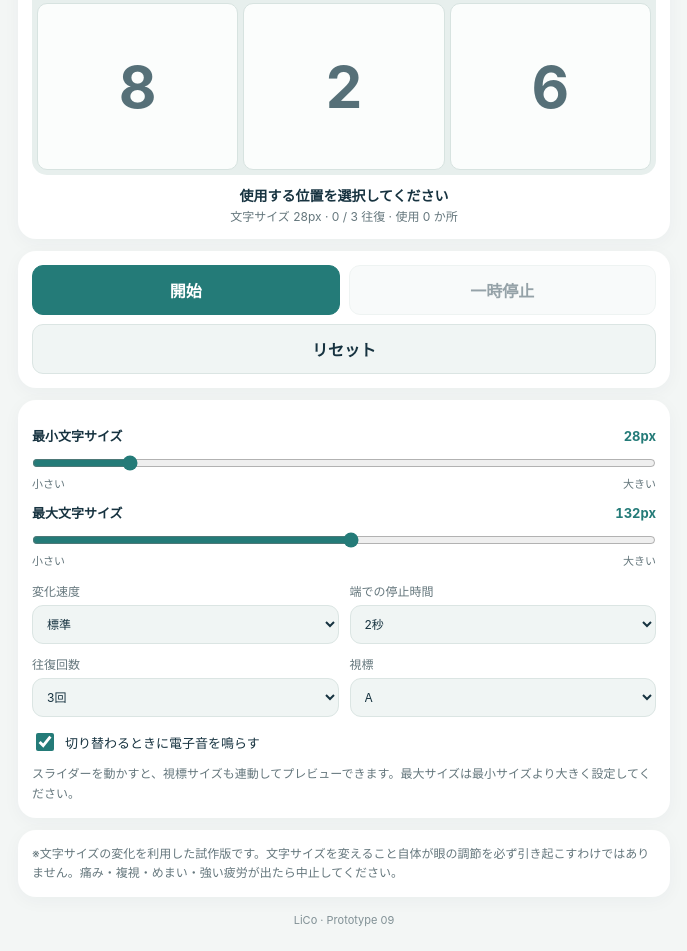
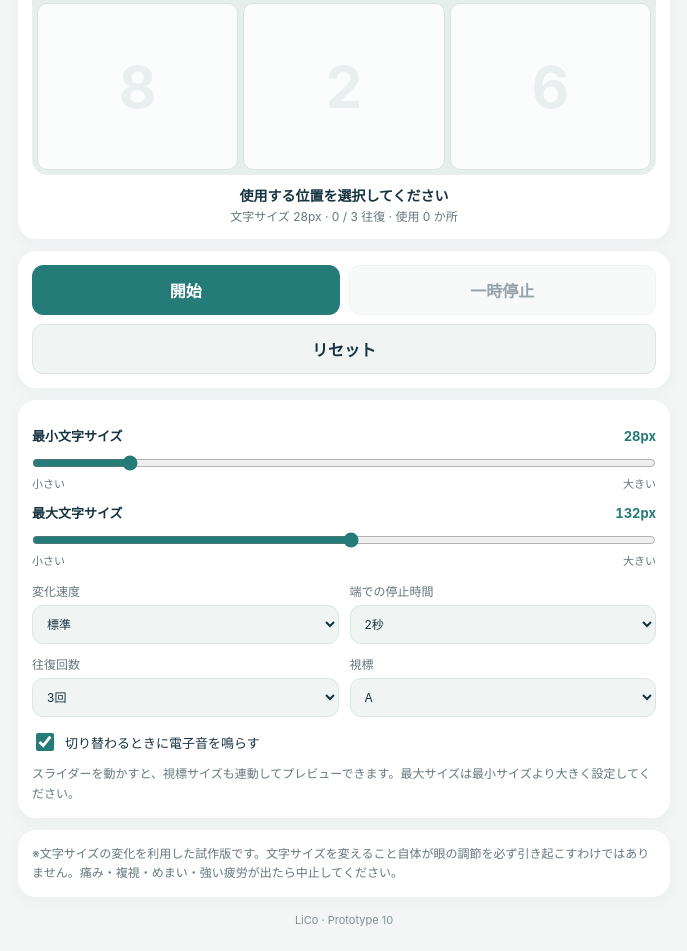
Before and after one commit to taknishi0178-cmd/lico-pinto-training, a plain HTML site: page index.html in a window 1280 px wide. Shown: the part 458-1409 px from the top of the page, without its empty margins (296-983 px from the left). Drawn offline with Linux system fonts and the light colour scheme.

Commit message:
Add files via upload

```diff
--- a/index.html
+++ b/index.html
@@ -13,7 +13,7 @@ body{overscroll-behavior:none}main{max-width:600px;margin:auto;padding:calc(14px
 .card{background:#fff;border-radius:18px;padding:14px;margin-top:12px;box-shadow:0 4px 18px #1539430a}
 .board{width:100%;height:min(62svh,560px);min-height:300px;display:grid;grid-template-columns:repeat(3,1fr);grid-template-rows:repeat(3,1fr);gap:5px;padding:5px;border-radius:15px;background:#e7efed;touch-action:manipulation}
 .cell{position:relative;display:grid;place-items:center;min-width:0;min-height:0;border:1px solid #d7e3e0;border-radius:10px;background:#fbfdfc;color:var(--ink);padding:0;overflow:hidden}
-.cell-number{font-size:clamp(30px,9vw,58px);font-weight:750;line-height:1;color:#567078;transition:opacity .2s}
+.cell-number{font-size:clamp(30px,9vw,58px);font-weight:750;line-height:1;color:#567078;opacity:.10;transition:opacity .2s}
 .cell.selected{background:#e1f0ed;border:2px solid var(--teal);box-shadow:inset 0 0 0 1px #fff}
 .cell.selected .cell-number{color:var(--teal)}
 .cell .target-letter{position:absolute;inset:0;display:grid;place-items:center;font-size:var(--target-size);font-weight:800;line-height:1;white-space:nowrap;color:var(--teal);pointer-events:none}
@@ -67,7 +67,7 @@ footer{text-align:center;font-size:11px;color:#809095;margin-top:16px}
     <div class="small" style="margin-top:10px">スライダーを動かすと、視標サイズも連動してプレビューできます。最大サイズは最小サイズより大きく設定してください。</div>
   </section>
   <section class="card notice-card"><div class="small">※文字サイズの変化を利用した試作版です。文字サイズを変えること自体が眼の調節を必ず引き起こすわけではありません。痛み・複視・めまい・強い疲労が出たら中止してください。</div></section>
-  <footer class="app-footer">LiCo · Prototype 09</footer>
+  <footer class="app-footer">LiCo · Prototype 10</footer>
 </main>
 <div class="run-overlay"><span class="run-status" id="runStatus">トレーニング中</span><button id="exitRun">終了</button></div>
 <script>
```
